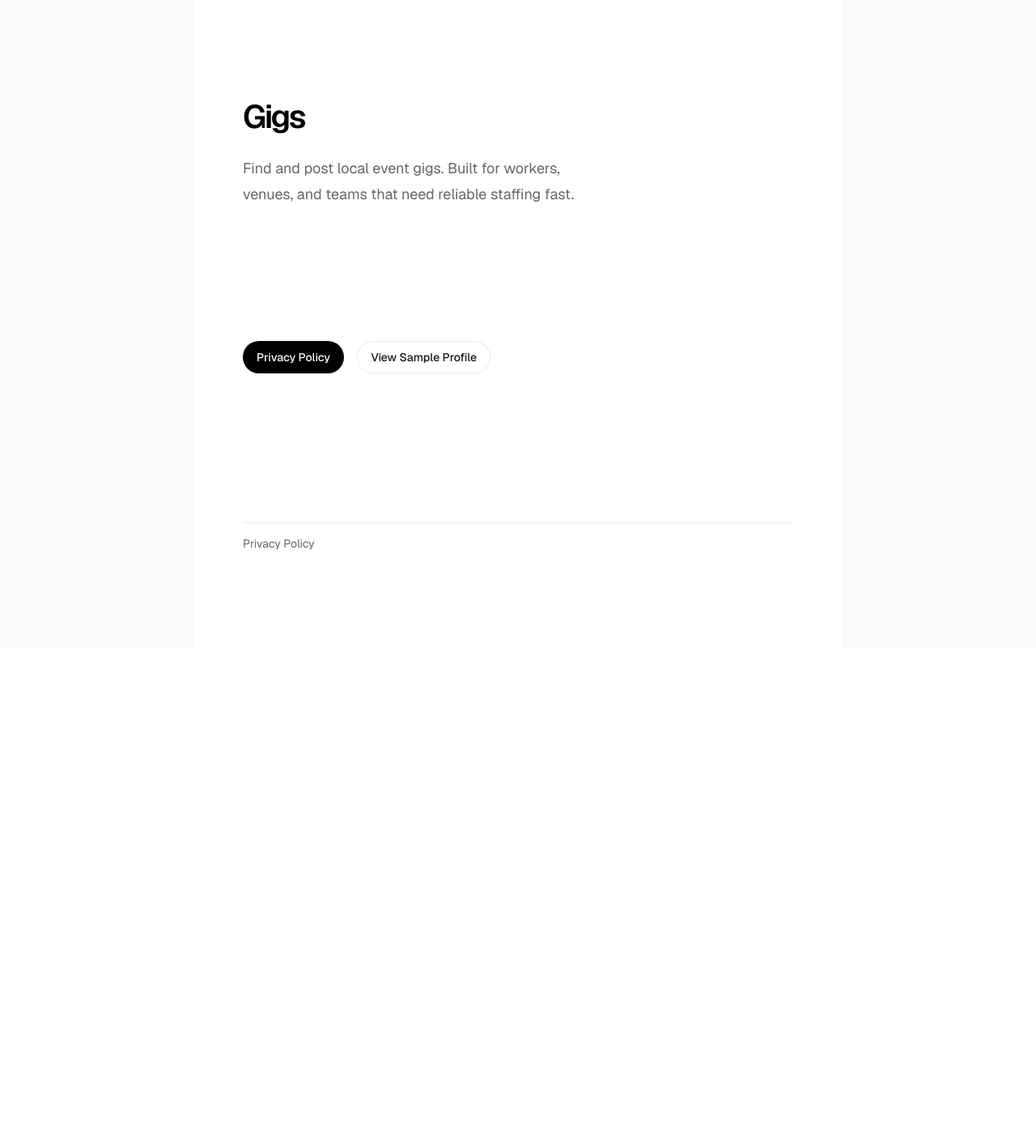
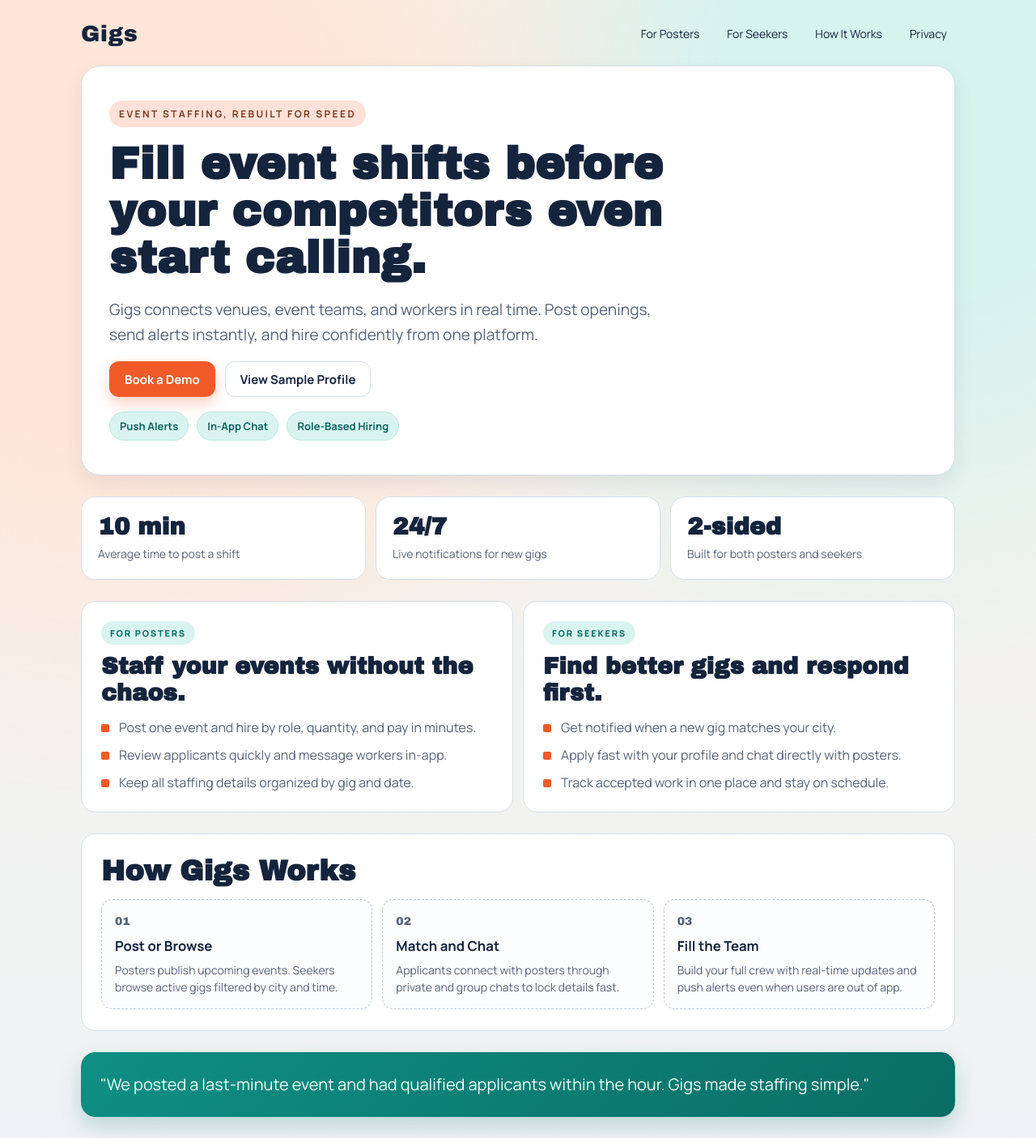
Before and after one commit to joeapter/mygigs, a Next.js app: page / in a window 1280 px wide. Shown: the top 1405 px of the page at 81% size. Before the commit the page ends 800 px from the top, so only its background shows below. Built offline with nearby package versions, Linux system fonts and the light colour scheme.

Commit message:
Build full marketing homepage for Gigs

```diff
--- a/pages/index.tsx
+++ b/pages/index.tsx
@@ -1,53 +1,177 @@
 import Head from "next/head";
 import Link from "next/link";
-import { Geist, Geist_Mono } from "next/font/google";
+import { Archivo_Black, Manrope } from "next/font/google";
 import styles from "@/styles/Home.module.css";
 
-const geistSans = Geist({
-  variable: "--font-geist-sans",
+const headingFont = Archivo_Black({
+  weight: "400",
+  variable: "--font-heading",
   subsets: ["latin"],
 });
 
-const geistMono = Geist_Mono({
-  variable: "--font-geist-mono",
+const bodyFont = Manrope({
+  variable: "--font-body",
   subsets: ["latin"],
 });
+
+const stats = [
+  { value: "10 min", label: "Average time to post a shift" },
+  { value: "24/7", label: "Live notifications for new gigs" },
+  { value: "2-sided", label: "Built for both posters and seekers" },
+];
+
+const posterPoints = [
+  "Post one event and hire by role, quantity, and pay in minutes.",
+  "Review applicants quickly and message workers in-app.",
+  "Keep all staffing details organized by gig and date.",
+];
+
+const seekerPoints = [
+  "Get notified when a new gig matches your city.",
+  "Apply fast with your profile and chat directly with posters.",
+  "Track accepted work in one place and stay on schedule.",
+];
+
+const steps = [
+  {
+    title: "Post or Browse",
+    description:
+      "Posters publish upcoming events. Seekers browse active gigs filtered by city and time.",
+  },
+  {
+    title: "Match and Chat",
+    description:
+      "Applicants connect with posters through private and group chats to lock details fast.",
+  },
+  {
+    title: "Fill the Team",
+    description:
+      "Build your full crew with real-time updates and push alerts even when users are out of app.",
+  },
+];
 
 export default function Home() {
   return (
     <>
       <Head>
-        <title>Gigs</title>
+        <title>Gigs | Event Staffing That Moves Fast</title>
         <meta
           name="description"
-          content="Gigs helps venues and workers connect for local shifts and events."
+          content="Gigs helps posters and workers fill event shifts fast with instant notifications and in-app chat."
         />
         <meta name="viewport" content="width=device-width, initial-scale=1" />
         <link rel="icon" href="/favicon.ico" />
       </Head>
-      <div
-        className={`${styles.page} ${geistSans.variable} ${geistMono.variable}`}
-      >
+
+      <div className={`${styles.page} ${headingFont.variable} ${bodyFont.variable}`}>
+        <header className={styles.navbar}>
+          <div className={styles.brand}>Gigs</div>
+          <nav className={styles.navlinks}>
+            <a href="#poster">For Posters</a>
+            <a href="#seeker">For Seekers</a>
+            <a href="#how-it-works">How It Works</a>
+            <Link href="/privacy-policy">Privacy</Link>
+          </nav>
+        </header>
+
         <main className={styles.main}>
-          <div className={styles.intro}>
-            <h1>Gigs</h1>
-            <p>
-              Find and post local event gigs. Built for workers, venues, and teams
-              that need reliable staffing fast.
+          <section className={styles.hero}>
+            <p className={styles.kicker}>EVENT STAFFING, REBUILT FOR SPEED</p>
+            <h1>Fill event shifts before your competitors even start calling.</h1>
+            <p className={styles.heroText}>
+              Gigs connects venues, event teams, and workers in real time. Post
+              openings, send alerts instantly, and hire confidently from one platform.
             </p>
-          </div>
             <div className={styles.ctas}>
-            <Link className={styles.primary} href="/privacy-policy">
-              Privacy Policy
-            </Link>
+              <a className={styles.primary} href="mailto:support@mygigs.co">
+                Book a Demo
+              </a>
               <Link className={styles.secondary} href="/poster/1">
                 View Sample Profile
               </Link>
             </div>
+            <div className={styles.badges}>
+              <span>Push Alerts</span>
+              <span>In-App Chat</span>
+              <span>Role-Based Hiring</span>
+            </div>
+          </section>
+
+          <section className={styles.stats} aria-label="Key metrics">
+            {stats.map((item) => (
+              <article key={item.label} className={styles.statCard}>
+                <h2>{item.value}</h2>
+                <p>{item.label}</p>
+              </article>
+            ))}
+          </section>
+
+          <section className={styles.audienceGrid}>
+            <article className={styles.audienceCard} id="poster">
+              <p className={styles.cardLabel}>For Posters</p>
+              <h3>Staff your events without the chaos.</h3>
+              <ul>
+                {posterPoints.map((point) => (
+                  <li key={point}>{point}</li>
+                ))}
+              </ul>
+            </article>
+
+            <article className={styles.audienceCard} id="seeker">
+              <p className={styles.cardLabel}>For Seekers</p>
+              <h3>Find better gigs and respond first.</h3>
+              <ul>
+                {seekerPoints.map((point) => (
+                  <li key={point}>{point}</li>
+                ))}
+              </ul>
+            </article>
+          </section>
+
+          <section className={styles.process} id="how-it-works">
+            <h2>How Gigs Works</h2>
+            <div className={styles.steps}>
+              {steps.map((step, idx) => (
+                <article key={step.title} className={styles.stepCard}>
+                  <p className={styles.stepNumber}>0{idx + 1}</p>
+                  <h3>{step.title}</h3>
+                  <p>{step.description}</p>
+                </article>
+              ))}
+            </div>
+          </section>
+
+          <section className={styles.banner}>
+            <p>
+              "We posted a last-minute event and had qualified applicants within the
+              hour. Gigs made staffing simple."
+            </p>
+          </section>
+
+          <section className={styles.finalCta}>
+            <h2>Ready to move faster on your next event?</h2>
+            <p>
+              Launch with Gigs and keep your team fully staffed without endless calls
+              and spreadsheets.
+            </p>
+            <div className={styles.ctas}>
+              <a className={styles.primary} href="mailto:support@mygigs.co">
+                Contact Sales
+              </a>
+              <Link className={styles.secondary} href="/privacy-policy">
+                Read Privacy Policy
+              </Link>
+            </div>
+          </section>
+        </main>
+
         <footer className={styles.footer}>
+          <p>© {new Date().getFullYear()} Gigs. All rights reserved.</p>
+          <div className={styles.footerLinks}>
             <Link href="/privacy-policy">Privacy Policy</Link>
+            <a href="mailto:support@mygigs.co">support@mygigs.co</a>
+          </div>
         </footer>
-        </main>
       </div>
     </>
   );
--- a/styles/Home.module.css
+++ b/styles/Home.module.css
@@ -1,150 +1,412 @@
 .page {
-  --background: #fafafa;
-  --foreground: #fff;
+  --bg-top: #f7f1e8;
+  --bg-bottom: #eef3f7;
+  --panel: #ffffff;
+  --ink: #14243d;
+  --muted: #55647a;
+  --line: #d6deea;
+  --accent: #f05a28;
+  --accent-soft: #ffe1d7;
+  --teal: #0f8f84;
+  --teal-soft: #d9f4f0;
 
-  --text-primary: #000;
-  --text-secondary: #666;
+  min-height: 100vh;
+  color: var(--ink);
+  background:
+    radial-gradient(circle at 10% 15%, #ffe6d8 0 16%, transparent 40%),
+    radial-gradient(circle at 88% 8%, #d6f3ee 0 12%, transparent 36%),
+    linear-gradient(180deg, var(--bg-top) 0%, var(--bg-bottom) 100%);
+  font-family: var(--font-body), "Trebuchet MS", "Segoe UI", sans-serif;
+}
 
-  --button-primary-hover: #383838;
-  --button-secondary-hover: #f2f2f2;
-  --button-secondary-border: #ebebeb;
+.navbar {
+  max-width: 1120px;
+  margin: 0 auto;
+  padding: 24px 20px 8px;
+  display: flex;
+  align-items: center;
+  justify-content: space-between;
+  gap: 16px;
+}
 
+.brand {
+  font-family: var(--font-heading), "Arial Black", sans-serif;
+  font-size: 28px;
+  letter-spacing: 0.5px;
+  color: var(--ink);
+}
+
+.navlinks {
   display: flex;
-  min-height: 100vh;
-  align-items: center;
-  justify-content: center;
-  font-family: var(--font-geist-sans);
-  background-color: var(--background);
+  flex-wrap: wrap;
+  justify-content: flex-end;
+  gap: 14px;
+}
+
+.navlinks a {
+  padding: 8px 10px;
+  font-size: 14px;
+  color: var(--ink);
+  border-radius: 10px;
+  transition: background-color 0.2s ease;
+}
+
+.navlinks a:hover {
+  background: rgba(20, 36, 61, 0.08);
 }
 
 .main {
-  display: flex;
-  min-height: 100vh;
-  width: 100%;
-  max-width: 800px;
-  flex-direction: column;
-  align-items: flex-start;
-  justify-content: space-between;
-  background-color: var(--foreground);
-  padding: 120px 60px;
+  max-width: 1120px;
+  margin: 0 auto;
+  padding: 14px 20px 44px;
+  display: grid;
+  gap: 26px;
 }
 
-.intro {
-  display: flex;
-  flex-direction: column;
-  align-items: flex-start;
-  text-align: left;
-  gap: 24px;
+.hero,
+.stats,
+.audienceGrid,
+.process,
+.banner,
+.finalCta {
+  opacity: 0;
+  transform: translateY(12px);
+  animation: riseIn 0.65s ease forwards;
 }
 
-.intro h1 {
-  max-width: 320px;
-  font-size: 40px;
-  font-weight: 600;
-  line-height: 48px;
-  letter-spacing: -2.4px;
-  text-wrap: balance;
-  color: var(--text-primary);
+.stats {
+  animation-delay: 0.08s;
 }
 
-.intro p {
-  max-width: 440px;
-  font-size: 18px;
-  line-height: 32px;
-  text-wrap: balance;
-  color: var(--text-secondary);
+.audienceGrid {
+  animation-delay: 0.16s;
 }
 
-.intro a {
-  font-weight: 500;
-  color: var(--text-primary);
+.process {
+  animation-delay: 0.24s;
+}
+
+.banner {
+  animation-delay: 0.32s;
+}
+
+.finalCta {
+  animation-delay: 0.4s;
+}
+
+.hero {
+  background: var(--panel);
+  border: 1px solid var(--line);
+  border-radius: 24px;
+  padding: 42px 34px;
+  box-shadow: 0 10px 24px rgba(20, 36, 61, 0.08);
+  display: grid;
+  gap: 18px;
+}
+
+.kicker {
+  width: fit-content;
+  font-size: 12px;
+  letter-spacing: 0.2em;
+  text-transform: uppercase;
+  font-weight: 700;
+  color: #7a3a23;
+  background: var(--accent-soft);
+  padding: 8px 12px;
+  border-radius: 999px;
+}
+
+.hero h1 {
+  max-width: 780px;
+  font-family: var(--font-heading), "Arial Black", sans-serif;
+  font-size: clamp(2rem, 5.2vw, 3.45rem);
+  line-height: 1.05;
+  letter-spacing: 0.4px;
+}
+
+.heroText {
+  max-width: 700px;
+  color: var(--muted);
+  font-size: clamp(1rem, 2.2vw, 1.2rem);
+  line-height: 1.6;
 }
 
 .ctas {
   display: flex;
-  flex-direction: row;
-  width: 100%;
-  max-width: 440px;
+  flex-wrap: wrap;
+  gap: 12px;
+}
+
+.primary,
+.secondary {
+  min-height: 44px;
+  display: inline-flex;
+  align-items: center;
+  justify-content: center;
+  border-radius: 12px;
+  padding: 0 18px;
+  font-weight: 700;
+  font-size: 15px;
+  border: 1px solid transparent;
+  transition: transform 0.2s ease, box-shadow 0.2s ease, background-color 0.2s ease;
+}
+
+.primary {
+  color: #fff;
+  background: var(--accent);
+  box-shadow: 0 8px 18px rgba(240, 90, 40, 0.28);
+}
+
+.primary:hover {
+  transform: translateY(-1px);
+  box-shadow: 0 12px 24px rgba(240, 90, 40, 0.36);
+}
+
+.secondary {
+  color: var(--ink);
+  background: #fff;
+  border-color: var(--line);
+}
+
+.secondary:hover {
+  transform: translateY(-1px);
+  background: #f9fbff;
+}
+
+.badges {
+  display: flex;
+  flex-wrap: wrap;
+  gap: 10px;
+}
+
+.badges span {
+  font-size: 13px;
+  font-weight: 700;
+  color: #0a665f;
+  background: var(--teal-soft);
+  border: 1px solid #bfe7e1;
+  border-radius: 999px;
+  padding: 8px 12px;
+}
+
+.stats {
+  display: grid;
+  grid-template-columns: repeat(3, minmax(0, 1fr));
+  gap: 12px;
+}
+
+.statCard {
+  background: #fff;
+  border: 1px solid var(--line);
+  border-radius: 18px;
+  padding: 20px;
+}
+
+.statCard h2 {
+  font-family: var(--font-heading), "Arial Black", sans-serif;
+  font-size: clamp(1.45rem, 2.3vw, 2.1rem);
+  margin-bottom: 8px;
+}
+
+.statCard p {
+  color: var(--muted);
+  font-size: 14px;
+  line-height: 1.45;
+}
+
+.audienceGrid {
+  display: grid;
+  grid-template-columns: repeat(2, minmax(0, 1fr));
+  gap: 12px;
+}
+
+.audienceCard {
+  background: #fff;
+  border: 1px solid var(--line);
+  border-radius: 18px;
+  padding: 24px;
+}
+
+.cardLabel {
+  width: fit-content;
+  margin-bottom: 10px;
+  padding: 7px 11px;
+  border-radius: 999px;
+  font-size: 11px;
+  letter-spacing: 0.16em;
+  text-transform: uppercase;
+  font-weight: 800;
+  color: #0b6f66;
+  background: var(--teal-soft);
+}
+
+.audienceCard h3 {
+  font-family: var(--font-heading), "Arial Black", sans-serif;
+  font-size: clamp(1.3rem, 3vw, 1.8rem);
+  line-height: 1.15;
+  margin-bottom: 14px;
+}
+
+.audienceCard ul {
+  list-style: none;
+  display: grid;
+  gap: 10px;
+}
+
+.audienceCard li {
+  color: var(--muted);
+  line-height: 1.5;
+  padding-left: 22px;
+  position: relative;
+}
+
+.audienceCard li::before {
+  content: "";
+  position: absolute;
+  left: 0;
+  top: 8px;
+  width: 10px;
+  height: 10px;
+  border-radius: 2px;
+  background: var(--accent);
+}
+
+.process {
+  background: #fff;
+  border: 1px solid var(--line);
+  border-radius: 18px;
+  padding: 26px 24px;
+  display: grid;
   gap: 16px;
+}
+
+.process h2 {
+  font-family: var(--font-heading), "Arial Black", sans-serif;
+  font-size: clamp(1.55rem, 3.2vw, 2.2rem);
+}
+
+.steps {
+  display: grid;
+  grid-template-columns: repeat(3, minmax(0, 1fr));
+  gap: 12px;
+}
+
+.stepCard {
+  border: 1px dashed #bfc9da;
+  border-radius: 14px;
+  padding: 16px;
+  background: #fcfdff;
+  display: grid;
+  gap: 8px;
+}
+
+.stepNumber {
+  color: var(--accent);
+  font-family: var(--font-heading), "Arial Black", sans-serif;
+  font-size: 1.05rem;
+}
+
+.stepCard h3 {
+  font-size: 1.05rem;
+}
+
+.stepCard p {
+  color: var(--muted);
+  line-height: 1.5;
   font-size: 14px;
 }
 
-.ctas a {
-  display: flex;
-  justify-content: center;
-  align-items: center;
-  height: 40px;
-  padding: 0 16px;
-  border-radius: 128px;
-  border: 1px solid transparent;
-  transition: 0.2s;
-  cursor: pointer;
-  width: fit-content;
-  font-weight: 500;
+.banner {
+  border-radius: 18px;
+  background: linear-gradient(130deg, #0f8f84, #0a6d65);
+  color: #eafffb;
+  padding: 24px;
+  font-size: clamp(1rem, 2.1vw, 1.25rem);
+  line-height: 1.6;
+  box-shadow: 0 12px 26px rgba(10, 109, 101, 0.22);
+}
+
+.finalCta {
+  background: #fff;
+  border: 1px solid var(--line);
+  border-radius: 18px;
+  padding: 28px 24px;
+  display: grid;
+  gap: 14px;
+}
+
+.finalCta h2 {
+  font-family: var(--font-heading), "Arial Black", sans-serif;
+  font-size: clamp(1.4rem, 3vw, 2rem);
+}
+
+.finalCta p {
+  color: var(--muted);
+  line-height: 1.6;
+  max-width: 720px;
 }
 
 .footer {
-  width: 100%;
-  margin-top: 20px;
-  padding-top: 16px;
-  border-top: 1px solid #ebebeb;
-  color: var(--text-secondary);
-  font-size: 14px;
+  max-width: 1120px;
+  margin: 0 auto;
+  padding: 0 20px 28px;
+  display: flex;
+  flex-wrap: wrap;
+  justify-content: space-between;
+  gap: 12px;
+  color: #5f6d82;
+  font-size: 13px;
 }
 
-a.primary {
-  background: var(--text-primary);
-  color: var(--background);
-  gap: 8px;
+.footerLinks {
+  display: flex;
+  gap: 14px;
 }
 
-a.secondary {
-  border-color: var(--button-secondary-border);
+.footer a {
+  text-decoration: underline;
 }
 
-/* Enable hover only on non-touch devices */
-@media (hover: hover) and (pointer: fine) {
-  a.primary:hover {
-    background: var(--button-primary-hover);
-    border-color: transparent;
-  }
-
-  a.secondary:hover {
-    background: var(--button-secondary-hover);
-    border-color: transparent;
+@keyframes riseIn {
+  to {
+    opacity: 1;
+    transform: translateY(0);
   }
 }
 
-@media (max-width: 600px) {
-  .main {
-    padding: 48px 24px;
+@media (max-width: 980px) {
+  .stats,
+  .audienceGrid,
+  .steps {
+    grid-template-columns: 1fr;
   }
 
-  .intro {
-    gap: 16px;
-  }
-
-  .intro h1 {
-    font-size: 32px;
-    line-height: 40px;
-    letter-spacing: -1.92px;
+  .hero {
+    padding: 30px 20px;
   }
 }
 
-@media (prefers-color-scheme: dark) {
-  .logo {
-    filter: invert();
+@media (max-width: 680px) {
+  .navbar {
+    flex-direction: column;
+    align-items: flex-start;
+    gap: 10px;
   }
 
-  .page {
-    --background: #000;
-    --foreground: #000;
+  .navlinks {
+    justify-content: flex-start;
+  }
 
-    --text-primary: #ededed;
-    --text-secondary: #999;
+  .main {
+    padding: 12px 14px 34px;
+    gap: 18px;
+  }
 
-    --button-primary-hover: #ccc;
-    --button-secondary-hover: #1a1a1a;
-    --button-secondary-border: #1a1a1a;
+  .banner,
+  .process,
+  .audienceCard,
+  .statCard,
+  .finalCta {
+    padding: 18px 14px;
   }
 }
```
Lines whose indentation alone changed are shown as unchanged.
